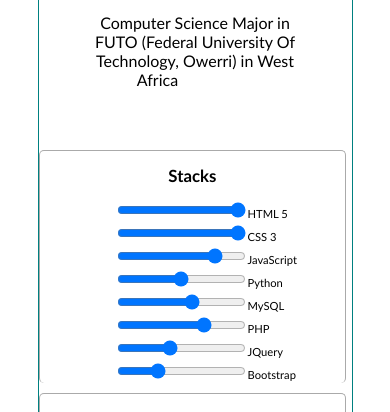
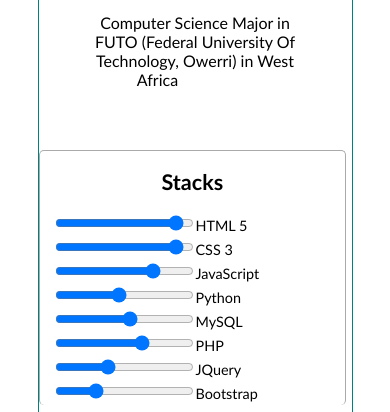
Before and after one commit to Moses-main/site, a plain HTML site: page about.html in a window 390 px wide. Shown: the part 354-766 px from the top of the page. Drawn offline with Linux system fonts and the light colour scheme.

Commit message:
updated css
changed the position and responsiveness of the stack to enable it fit into the small devices

```diff
--- a/portfolio.css
+++ b/portfolio.css
@@ -309,7 +309,7 @@ footer div {
 
     div#more-info div{
         width: 100%;
-        font-size: .7rem;
+        font-size: .9rem;
         padding: 0px 30px;
         /* background-color: red; */
         display: block;
@@ -318,7 +318,11 @@ footer div {
     #archiveNav2{
         margin: -20px 0px 0px 0px;
     }
-
+#stack p input{
+    margin-left: -60px;
+    padding-right: 10px;
+    font-weight: bold;
+}
 }
 
 /* ########################## */
```
